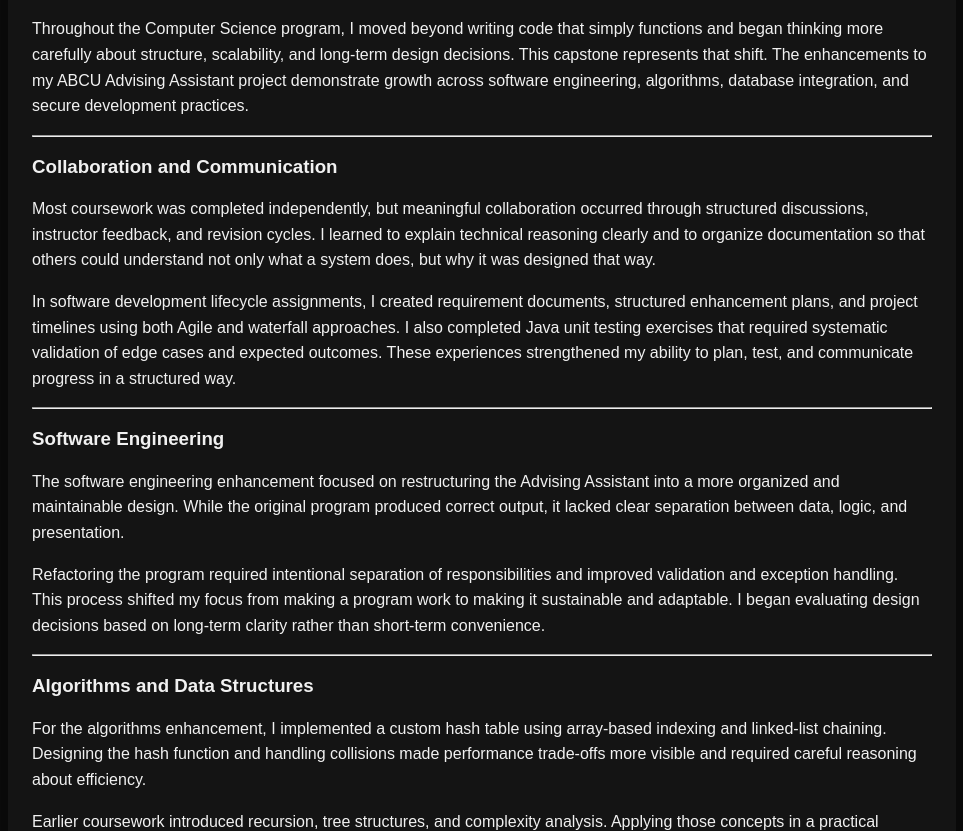
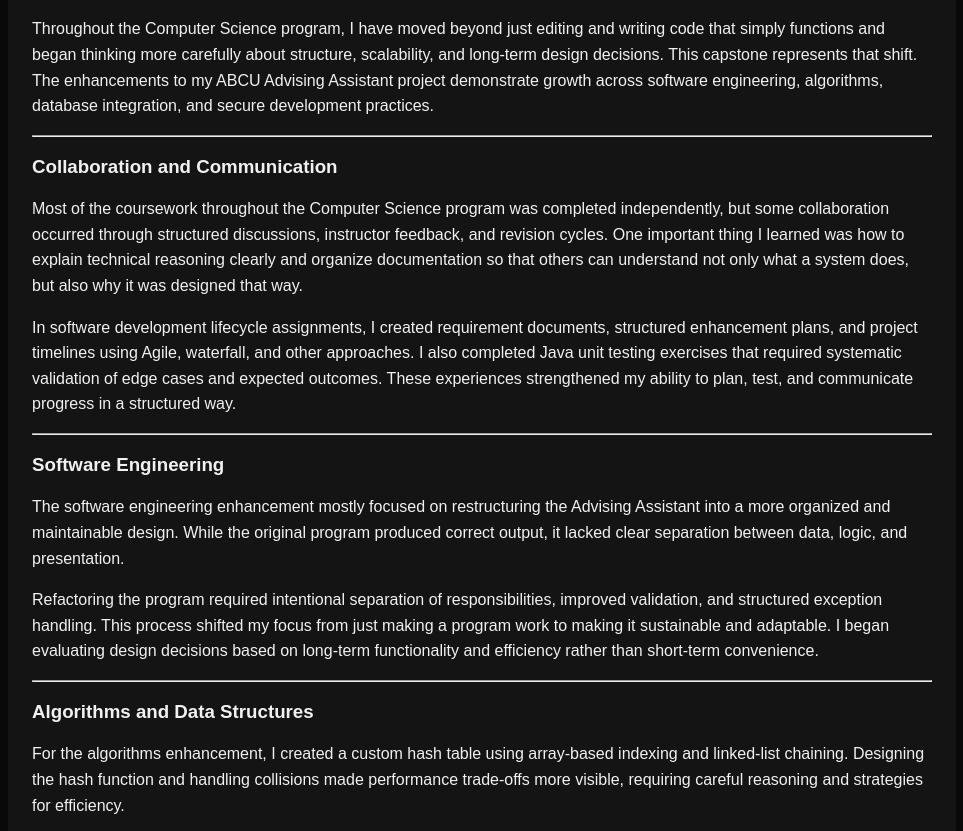
Before and after one commit to JadNuvex/cs499-portfolio, a plain HTML site: page self-assessment.html in a window 1280 px wide. Shown: the part 256-1087 px from the top of the page, without its empty margins (158-1121 px from the left). Drawn offline with Linux system fonts and the light colour scheme.

Commit message:
Revise self-assessment for improved clarity and detail
Updated the self-assessment content for clarity and detail, enhancing descriptions of coursework, software engineering practices, algorithms, database design, and security mindset.

```diff
--- a/self-assessment.html
+++ b/self-assessment.html
@@ -23,11 +23,11 @@
   <h2>Professional Self-Assessment</h2>
 
   <p>
-    Throughout the Computer Science program, I moved beyond writing code that simply
-    functions and began thinking more carefully about structure, scalability, and long-term
-    design decisions. This capstone represents that shift. The enhancements to my ABCU
-    Advising Assistant project demonstrate growth across software engineering,
-    algorithms, database integration, and secure development practices.
+    Throughout the Computer Science program, I have moved beyond just editing and writing
+    code that simply functions and began thinking more carefully about structure,
+    scalability, and long-term design decisions. This capstone represents that shift.
+    The enhancements to my ABCU Advising Assistant project demonstrate growth across
+    software engineering, algorithms, database integration, and secure development practices.
   </p>
 
   <hr>
@@ -35,18 +35,19 @@
   <h3>Collaboration and Communication</h3>
 
   <p>
-    Most coursework was completed independently, but meaningful collaboration occurred
-    through structured discussions, instructor feedback, and revision cycles. I learned
-    to explain technical reasoning clearly and to organize documentation so that others
-    could understand not only what a system does, but why it was designed that way.
+    Most of the coursework throughout the Computer Science program was completed independently,
+    but some collaboration occurred through structured discussions, instructor feedback, and
+    revision cycles. One important thing I learned was how to explain technical reasoning
+    clearly and organize documentation so that others can understand not only what a system does,
+    but also why it was designed that way.
   </p>
 
   <p>
-    In software development lifecycle assignments, I created requirement documents,
-    structured enhancement plans, and project timelines using both Agile and waterfall
-    approaches. I also completed Java unit testing exercises that required systematic
-    validation of edge cases and expected outcomes. These experiences strengthened my
-    ability to plan, test, and communicate progress in a structured way.
+    In software development lifecycle assignments, I created requirement documents, structured
+    enhancement plans, and project timelines using Agile, waterfall, and other approaches.
+    I also completed Java unit testing exercises that required systematic validation of edge
+    cases and expected outcomes. These experiences strengthened my ability to plan, test, and
+    communicate progress in a structured way.
   </p>
 
   <hr>
@@ -54,16 +55,16 @@
   <h3>Software Engineering</h3>
 
   <p>
-    The software engineering enhancement focused on restructuring the Advising Assistant
-    into a more organized and maintainable design. While the original program produced
-    correct output, it lacked clear separation between data, logic, and presentation.
+    The software engineering enhancement mostly focused on restructuring the Advising Assistant
+    into a more organized and maintainable design. While the original program produced correct
+    output, it lacked clear separation between data, logic, and presentation.
   </p>
 
   <p>
-    Refactoring the program required intentional separation of responsibilities and
-    improved validation and exception handling. This process shifted my focus from
-    making a program work to making it sustainable and adaptable. I began evaluating
-    design decisions based on long-term clarity rather than short-term convenience.
+    Refactoring the program required intentional separation of responsibilities, improved
+    validation, and structured exception handling. This process shifted my focus from just
+    making a program work to making it sustainable and adaptable. I began evaluating design
+    decisions based on long-term functionality and efficiency rather than short-term convenience.
   </p>
 
   <hr>
@@ -71,18 +72,16 @@
   <h3>Algorithms and Data Structures</h3>
 
   <p>
-    For the algorithms enhancement, I implemented a custom hash table using array-based
-    indexing and linked-list chaining. Designing the hash function and handling
-    collisions made performance trade-offs more visible and required careful reasoning
-    about efficiency.
+    For the algorithms enhancement, I created a custom hash table using array-based indexing
+    and linked-list chaining. Designing the hash function and handling collisions made
+    performance trade-offs more visible, requiring careful reasoning and strategies for efficiency.
   </p>
 
   <p>
     Earlier coursework introduced recursion, tree structures, and complexity analysis.
     Applying those concepts in a practical implementation reinforced how algorithmic
     decisions directly affect scalability. Building the hash table without relying on
-    standard library containers strengthened my understanding of how data structures
-    behave internally.
+    standard library containers strengthened my understanding of how data structures behave internally.
   </p>
 
   <hr>
@@ -90,16 +89,16 @@
   <h3>Database Design</h3>
 
   <p>
-    The database enhancement transitioned the artifact from file-based loading to
-    structured persistence using SQLite. This required reconsidering how course data
-    was stored, accessed, and maintained beyond temporary in-memory collections.
+    The database enhancement transformed the artifact from file-based loading to structured
+    persistence using SQLite. This required reconsidering how course data was stored, accessed,
+    and maintained beyond temporary in-memory collections.
   </p>
 
   <p>
-    Previous database coursework involved writing SQL queries, designing schemas,
-    and modeling relationships. That foundation informed the capstone integration
-    and strengthened my understanding of how storage decisions influence clarity,
-    scalability, and maintainability within an application.
+    Previous database coursework involved writing SQL queries, designing schemas, and
+    modeling relationships. That foundation informed the capstone integration and
+    strengthened my understanding of how storage decisions influence clarity, scalability,
+    and maintainability within an application.
   </p>
 
   <hr>
@@ -109,7 +108,8 @@
   <p>
     Throughout the program, I developed a habit of questioning assumptions about input,
     structure, and system boundaries. Rather than assuming ideal conditions, I began
-    planning for invalid input and unexpected behavior.
+    planning for invalid input, unexpected behavior, bugs, security risks, and other
+    problematic occurrences.
   </p>
 
   <p>
@@ -130,11 +130,10 @@
   </p>
 
   <p>
-    Independent projects involving automation tools, data analysis, reinforcement
-    learning experimentation, and creative software development reflect that direction.
-    Long-term professional value depends on strong foundations in algorithmic reasoning,
-    architecture, and secure design. This portfolio represents measurable progress
-    toward those principles.
+    Independent projects involving automation tools, data analysis, reinforcement learning
+    experimentation, and creative software development reflect that direction. Long-term
+    professional value depends on strong foundations in algorithmic reasoning, architecture,
+    and secure design. This portfolio represents measurable progress toward those principles.
   </p>
 
 </section>
```
